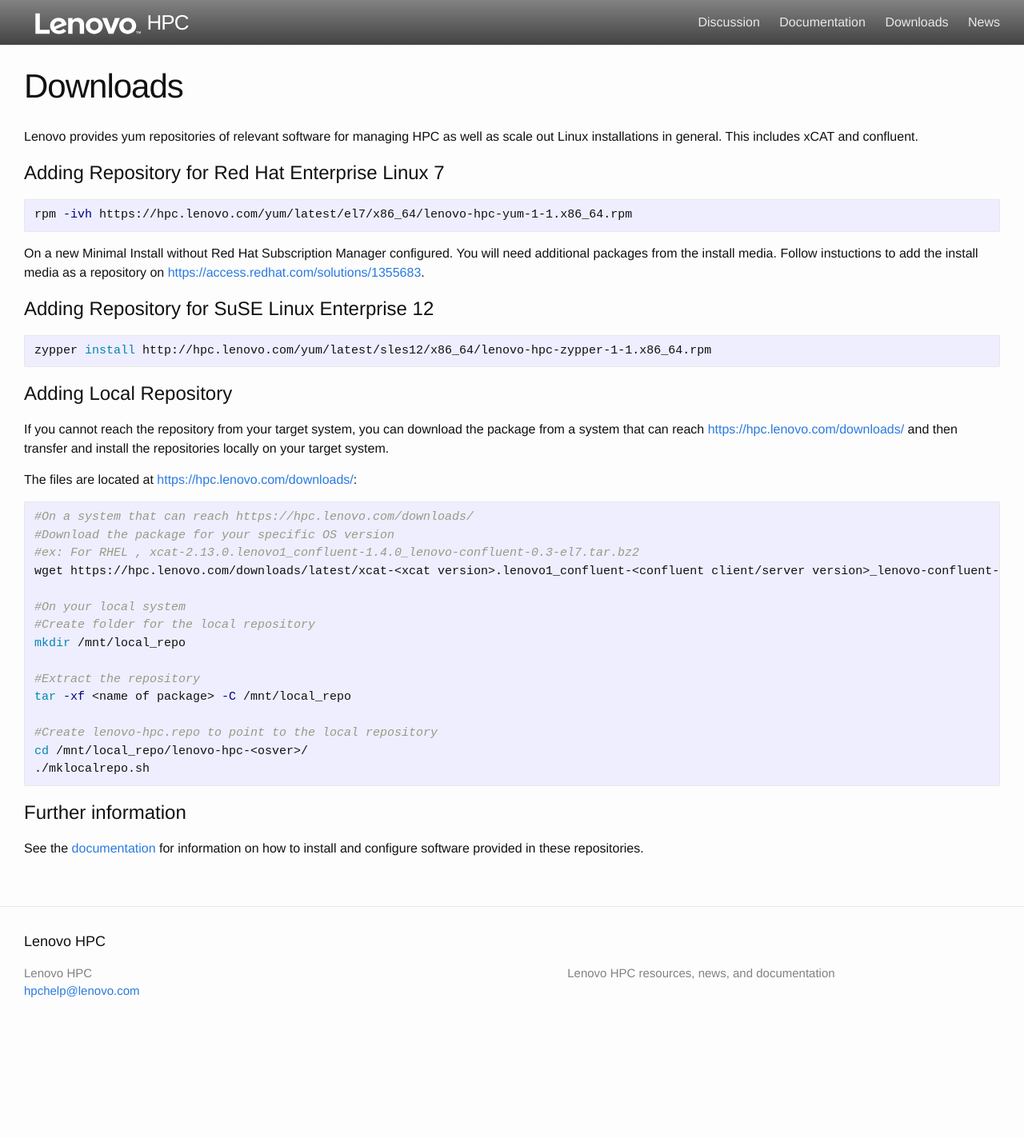
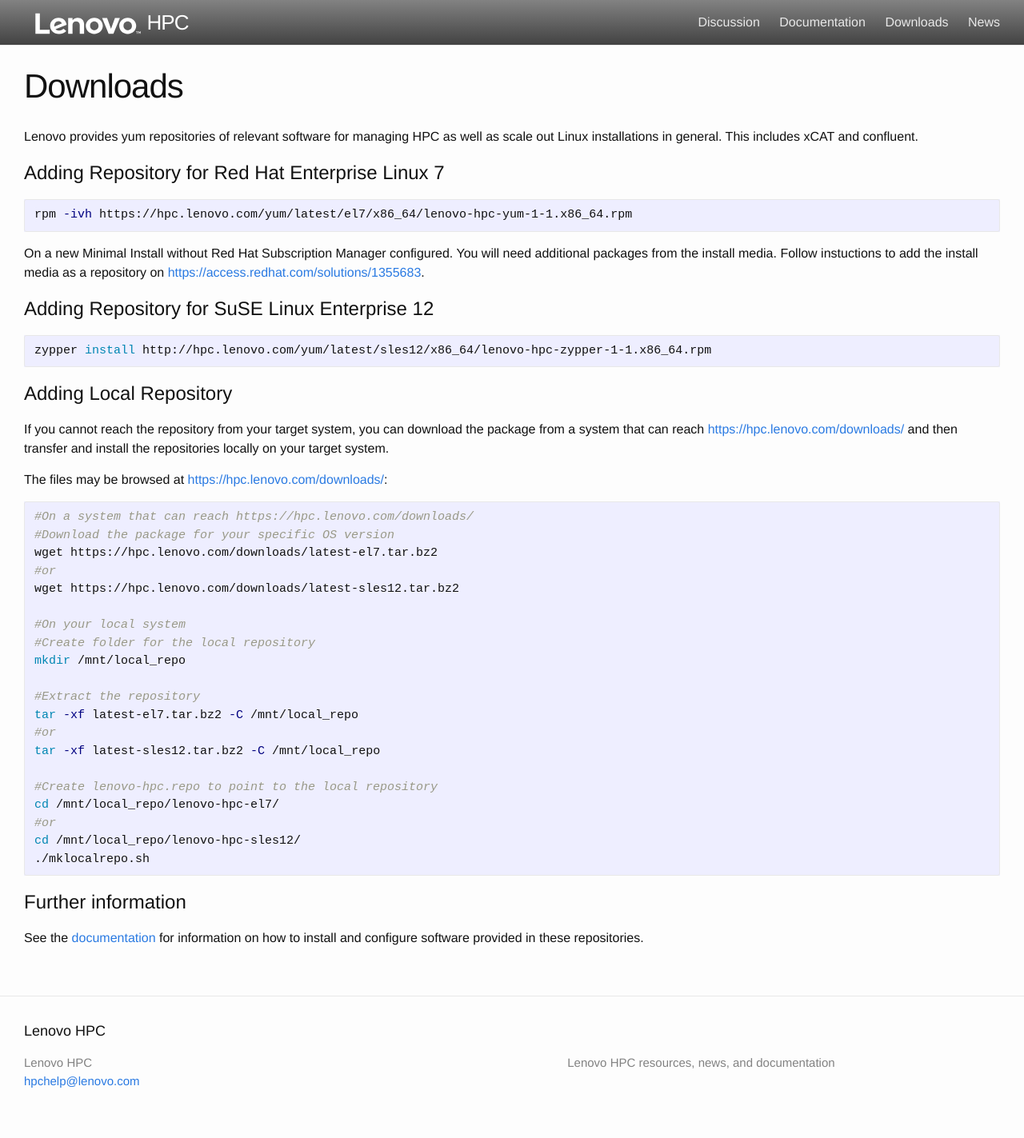
Before and after one commit to xcat2/confluent-docs, a Jekyll site: the page built from downloads.md, in a window 1280 px wide. Shown: the whole page at 80% size. Built offline with Jekyll 4.4.1, drawn with Linux system fonts in a browser that asks for light colours; before the commit the page ends 1311 px from its top, so only the background shows below that.

Commit message:
Provide more copy-paste friendly data in the downloads documentation

```diff
--- a/downloads.md
+++ b/downloads.md
@@ -23,22 +23,27 @@
 ============================
 If you cannot reach the repository from your target system, you can download the package from a system that can reach [https://hpc.lenovo.com/downloads/]( https://hpc.lenovo.com/downloads/ "https://hpc.lenovo.com/downloads/" ) and then transfer and install the repositories locally on your target system.
 
-The files are located at [https://hpc.lenovo.com/downloads/]( https://hpc.lenovo.com/downloads/ "https://hpc.lenovo.com/downloads/" ):
+The files may be browsed at [https://hpc.lenovo.com/downloads/]( https://hpc.lenovo.com/downloads/ "https://hpc.lenovo.com/downloads/" ):
 
     #On a system that can reach https://hpc.lenovo.com/downloads/
     #Download the package for your specific OS version
-    #ex: For RHEL , xcat-2.13.0.lenovo1_confluent-1.4.0_lenovo-confluent-0.3-el7.tar.bz2
-    wget https://hpc.lenovo.com/downloads/latest/xcat-<xcat version>.lenovo1_confluent-<confluent client/server version>_lenovo-confluent-<confluent web ui version>-<osver>.tar.bz2
+    wget https://hpc.lenovo.com/downloads/latest-el7.tar.bz2
+    #or
+    wget https://hpc.lenovo.com/downloads/latest-sles12.tar.bz2
 
     #On your local system
     #Create folder for the local repository
     mkdir /mnt/local_repo
 
     #Extract the repository
-    tar -xf <name of package> -C /mnt/local_repo
+    tar -xf latest-el7.tar.bz2 -C /mnt/local_repo
+    #or
+    tar -xf latest-sles12.tar.bz2 -C /mnt/local_repo
 
     #Create lenovo-hpc.repo to point to the local repository
-    cd /mnt/local_repo/lenovo-hpc-<osver>/
+    cd /mnt/local_repo/lenovo-hpc-el7/
+    #or
+    cd /mnt/local_repo/lenovo-hpc-sles12/
     ./mklocalrepo.sh
 
 Further information
```
